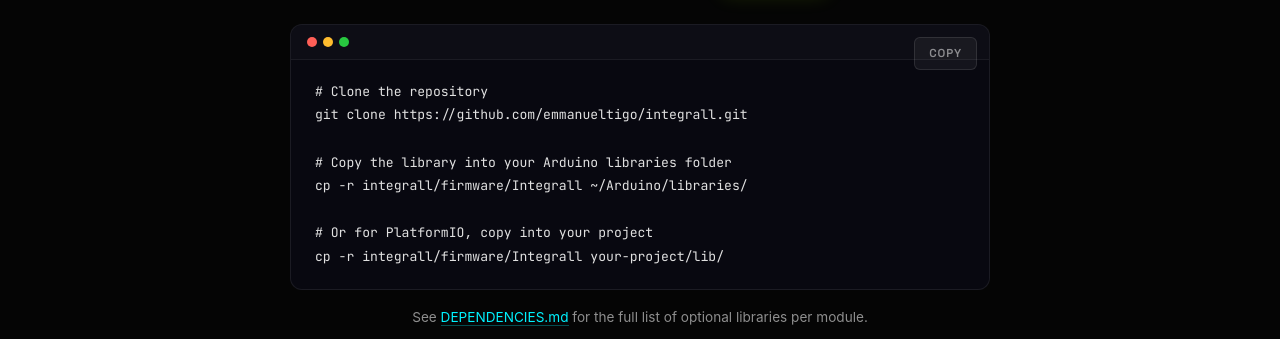
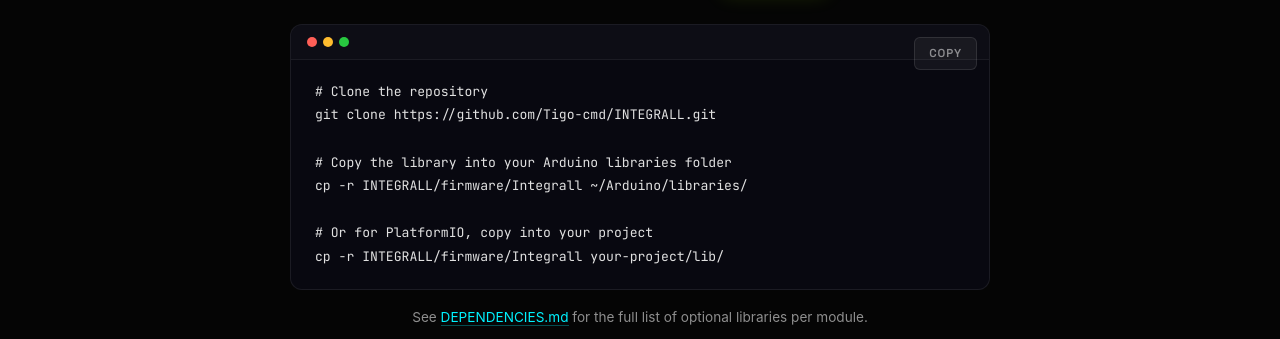
Before and after one commit to Tigo-cmd/IntegrallV1, a React (Vite) app: page / in a window 1280 px wide. Both pictures are taken after a click on the button "MANUAL". Shown: the part 7877-8216 px from the top of the page. Built offline with nearby package versions, Linux system fonts and the light colour scheme; a web font is replaced by a local one.

Commit message:
fix(site): point View on GitHub and clone URLs to Tigo-cmd/INTEGRALL

```diff
--- a/src/components/layout/InstallSection.tsx
+++ b/src/components/layout/InstallSection.tsx
@@ -106,16 +106,16 @@ void loop()  { integrall.handle(); }`}</pre>
                             </div>
                             <button className="il-copy-btn" onClick={copyCode}>Copy</button>
                             <pre>{`# Clone the repository
-git clone https://github.com/emmanueltigo/integrall.git
+git clone https://github.com/Tigo-cmd/INTEGRALL.git
 
 # Copy the library into your Arduino libraries folder
-cp -r integrall/firmware/Integrall ~/Arduino/libraries/
+cp -r INTEGRALL/firmware/Integrall ~/Arduino/libraries/
 
 # Or for PlatformIO, copy into your project
-cp -r integrall/firmware/Integrall your-project/lib/`}</pre>
+cp -r INTEGRALL/firmware/Integrall your-project/lib/`}</pre>
                         </div>
                         <p className="il-install-note">
-                            See <a href="https://github.com/emmanueltigo/integrall/blob/main/DEPENDENCIES.md">DEPENDENCIES.md</a> for the full list of optional libraries per module.
+                            See <a href="https://github.com/Tigo-cmd/INTEGRALL/blob/main/DEPENDENCIES.md" target="_blank" rel="noopener noreferrer">DEPENDENCIES.md</a> for the full list of optional libraries per module.
                         </p>
                     </div>
                 </FadeInView>
--- a/src/components/ui/hero-section-4.tsx
+++ b/src/components/ui/hero-section-4.tsx
@@ -155,7 +155,7 @@ export function HeroSection() {
                                     letterSpacing: '.05em',
                                     textTransform: 'uppercase' as const,
                                 }}>
-                                    <a href="https://github.com/emmanueltigo/integrall" target="_blank" rel="noopener noreferrer">
+                                    <a href="https://github.com/Tigo-cmd/INTEGRALL" target="_blank" rel="noopener noreferrer">
                                         <Github className="size-4" />
                                         <span className="text-nowrap">View on GitHub</span>
                                     </a>
```
Also changed, not shown: 1 other file (tests, documents, lock files or other folders).
